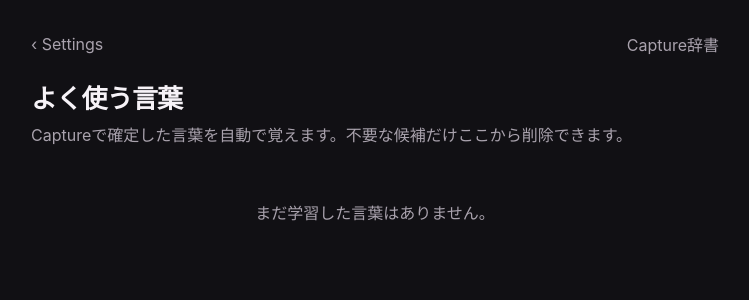
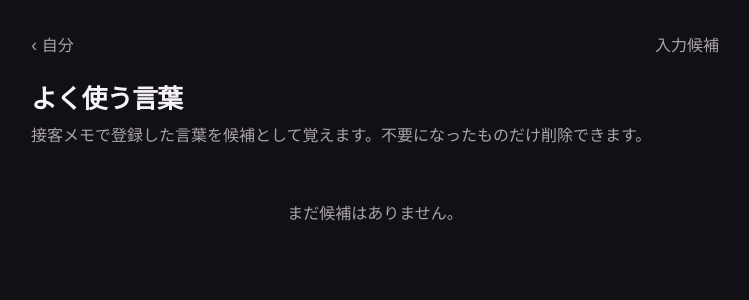
Before and after one commit to karukimori-wq/Velvet, a Next.js app: page /settings/dictionary in a window 1280 px wide. Shown: the top 300 px of the page, without its empty margins (265-1014 px from the left). Built offline with nearby package versions, Linux system fonts and the light colour scheme.

Commit message:
Japanese dictionary settings copy

```diff
--- a/app/settings/dictionary/page.tsx
+++ b/app/settings/dictionary/page.tsx
@@ -3,18 +3,4 @@ import { getRequestIdentity } from "@/lib/auth/request-identity";
 import { listDictionaryEntries } from "@/lib/capture-dictionary-repository";
 import { deleteDictionaryEntryAction } from "./actions";
 
-export default async function DictionarySettingsPage() {
-  const { workspaceId, userId } = await getRequestIdentity();
-  const entries = await listDictionaryEntries(workspaceId, userId, 200);
-
-  return <main className="shell">
-    <header className="header"><Link className="subtle" href="/settings">‹ Settings</Link><span className="subtle">Capture辞書</span></header>
-    <section className="hero"><h1>よく使う言葉</h1><p>Captureで確定した言葉を自動で覚えます。不要な候補だけここから削除できます。</p></section>
-    {entries.length === 0 ? <div className="empty">まだ学習した言葉はありません。</div> : <div className="stack">{entries.map((entry) => (
-      <section className="card row" key={entry.id}>
-        <div><div className="timelineTitle">{entry.displayValue}</div><div className="formHint">使用 {entry.useCount}回 · 最終 {entry.lastUsedAt.slice(0, 10)}</div></div>
-        <form action={deleteDictionaryEntryAction.bind(null, entry.id)}><button className="secondaryButton compactButton" type="submit">削除</button></form>
-      </section>
-    ))}</div>}
-  </main>;
-}
+export default async function DictionarySettingsPage(){const {workspaceId,userId}=await getRequestIdentity();const entries=await listDictionaryEntries(workspaceId,userId,200);return <main className="shell"><header className="header"><Link className="subtle" href="/settings">‹ 自分</Link><span className="subtle">入力候補</span></header><section className="hero"><h1>よく使う言葉</h1><p>接客メモで登録した言葉を候補として覚えます。不要になったものだけ削除できます。</p></section>{entries.length===0?<div className="empty">まだ候補はありません。</div>:<div className="stack">{entries.map(entry=><section className="card row" key={entry.id}><div><div className="timelineTitle">{entry.displayValue}</div><div className="formHint">{entry.useCount}回使用 · 最終 {entry.lastUsedAt.slice(0,10)}</div></div><form action={deleteDictionaryEntryAction.bind(null,entry.id)}><button className="secondaryButton compactButton" type="submit">削除</button></form></section>)}</div>}</main>}
```
